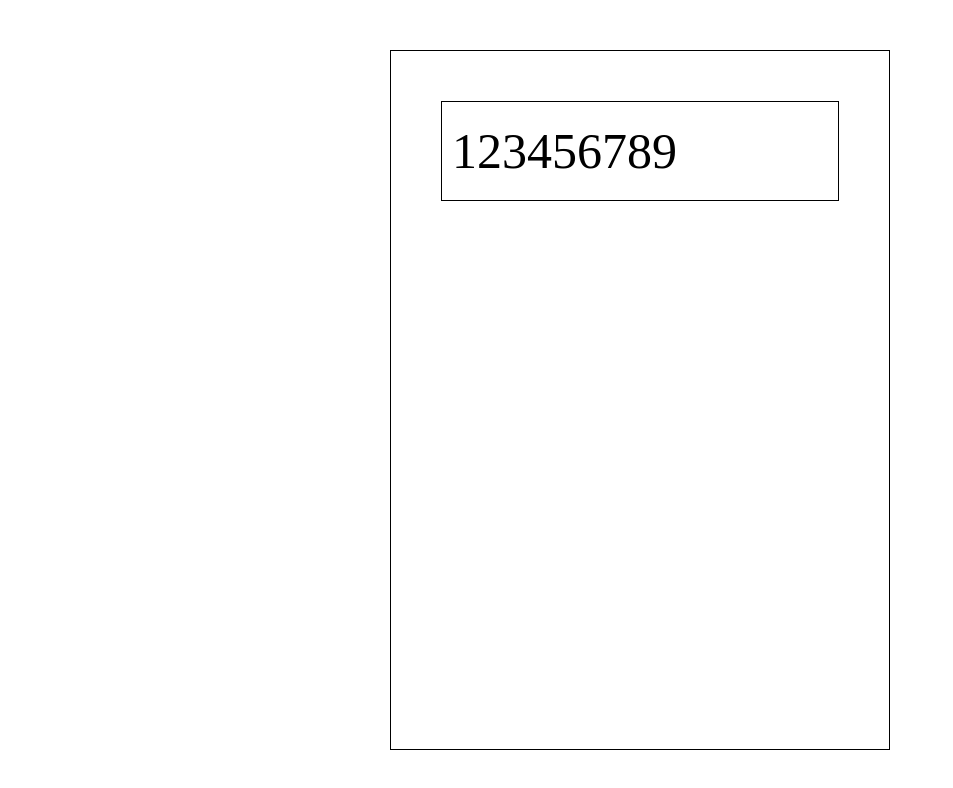
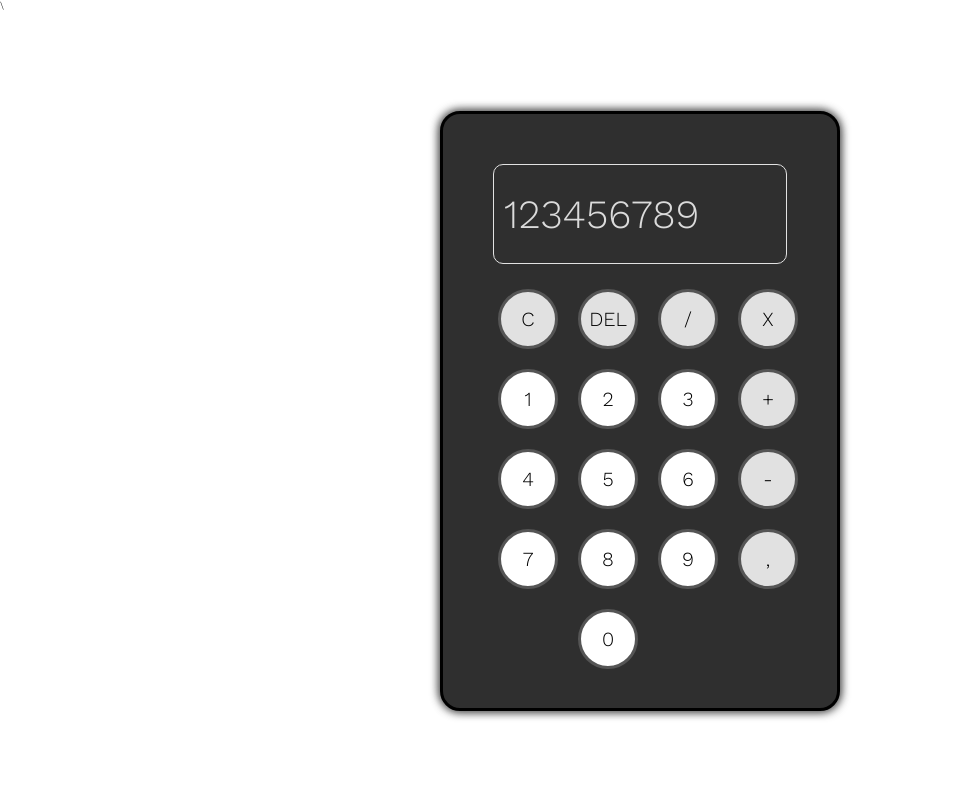
Before and after one commit to petukhov-a/calculator, a plain HTML site: page index.html in a window 1280 px wide. Shown: the whole page, without its empty margins (0-953 px from the left). Drawn offline with nearby package versions, Linux system fonts and the light colour scheme.

Commit message:
added some styles to calculator, created func for adding btns and add btns by this function

```diff
--- a/index.html
+++ b/index.html
@@ -3,7 +3,8 @@
 <head>
     <meta charset="UTF-8">
     <meta http-equiv="X-UA-Compatible" content="IE=edge">
-    <meta name="viewport" content="width=device-width, initial-scale=1.0">
+    <meta name="viewport" content="width=device-width, initial-scale=1.0">\
+    <link href="https://fonts.googleapis.com/css2?family=Work+Sans:wght@100;200;300;400;500;600;700;800;900&display=swap" rel="stylesheet">
     <link rel="stylesheet" href="styles.css">
     <title>Calculator</title>
 </head>
@@ -11,7 +12,8 @@
     <div class="calculator">
         <div class="calc-wrapper">
             <div class="calc-screen">123456789</div>
-
+            <div class="calc-buttons">
+            </div>
         </div>
     </div>
     <script src="script.js"></script>
--- a/script.js
+++ b/script.js
@@ -0,0 +1,34 @@
+const calcBtnsWrapper = document.querySelector('.calc-buttons');
+
+function addCalcBtn(btnName, gridRow, girdColumn, color='#e1e1e1') {
+    const calcBtn = document.createElement('div');
+    calcBtn.classList.add('calc-btn');
+    calcBtn.textContent = `${btnName}`;
+    calcBtn.style.cssText = `
+    grid-column: ${girdColumn};
+    grid-row: ${gridRow};
+    background-color: ${color};`
+    calcBtnsWrapper.appendChild(calcBtn);
+}
+
+addCalcBtn('C', 1, 1);
+addCalcBtn('DEL', 1, 2);
+addCalcBtn('/', 1, 3);
+addCalcBtn('X', 1, 4);
+addCalcBtn('+', 2, 4);
+addCalcBtn('-', 3, 4);
+addCalcBtn(',', 4, 4);
+
+addCalcBtn('0', 5, 2, '#fff');
+
+addCalcBtn('1', 2, 1, '#fff');
+addCalcBtn('2', 2, 2, '#fff');
+addCalcBtn('3', 2, 3, '#fff');
+
+addCalcBtn('4', 3, 1, '#fff');
+addCalcBtn('5', 3, 2, '#fff');
+addCalcBtn('6', 3, 3, '#fff');
+
+addCalcBtn('7', 4, 1, '#fff');
+addCalcBtn('8', 4, 2, '#fff');
+addCalcBtn('9', 4, 3, '#fff');
--- a/styles.css
+++ b/styles.css
@@ -5,6 +5,8 @@
     text-decoration: none;
     list-style-type: none;
     box-sizing: border-box;
+    font-family: 'Work Sans', sans-serif;
+    font-weight: 300;
 }
 
 html {
@@ -20,19 +22,51 @@ html {
 }
 
 .calc-wrapper {
-    width: 50rem;
-    height: 70rem;
-    border: 0.1rem solid #000;
+    width: 40rem;
+    height: 60rem;
+    border: 0.3rem solid #000;
+    border-radius: 2rem;
     padding: 5rem;
+    background-color: #2f2f2f;
+    box-shadow: 0.1rem 0.1rem 1rem #555,
+    -0.1rem -0.1rem 1rem #555;
+
 }
 
 .calc-screen {
     width: 100%;
     height: 10rem;
-    border: 0.1rem solid #000;
+    border: 0.1rem solid #e2e2e2;
+    border-radius: 1rem;
     display: flex;
     align-items: center;
-    font-size: 5rem;
+    font-size: 4rem;
+    color: #dbdbdb;
     padding: 1rem;
     overflow: hidden;
+    margin-bottom: 2rem;
 }
+
+.calc-buttons {
+    width: 100%;
+    height: calc(100% - 12rem);
+    border-radius: 1rem;
+    padding: 0.5rem;
+    display: grid;
+    grid-template-columns: repeat(4, 1fr);
+    grid-template-rows: repeat(5, 1fr);
+    gap: 2rem;
+}
+
+.calc-btn {
+    width: 6rem;
+    height: 6rem;
+    font-size: 2rem;
+    color: #000;
+    border: 0.3rem solid #555;
+    display: flex;
+    justify-content: center;
+    align-items: center;
+    border-radius: 50%;
+    cursor: pointer;
+}
```
Also changed, not shown: 1 other file.
